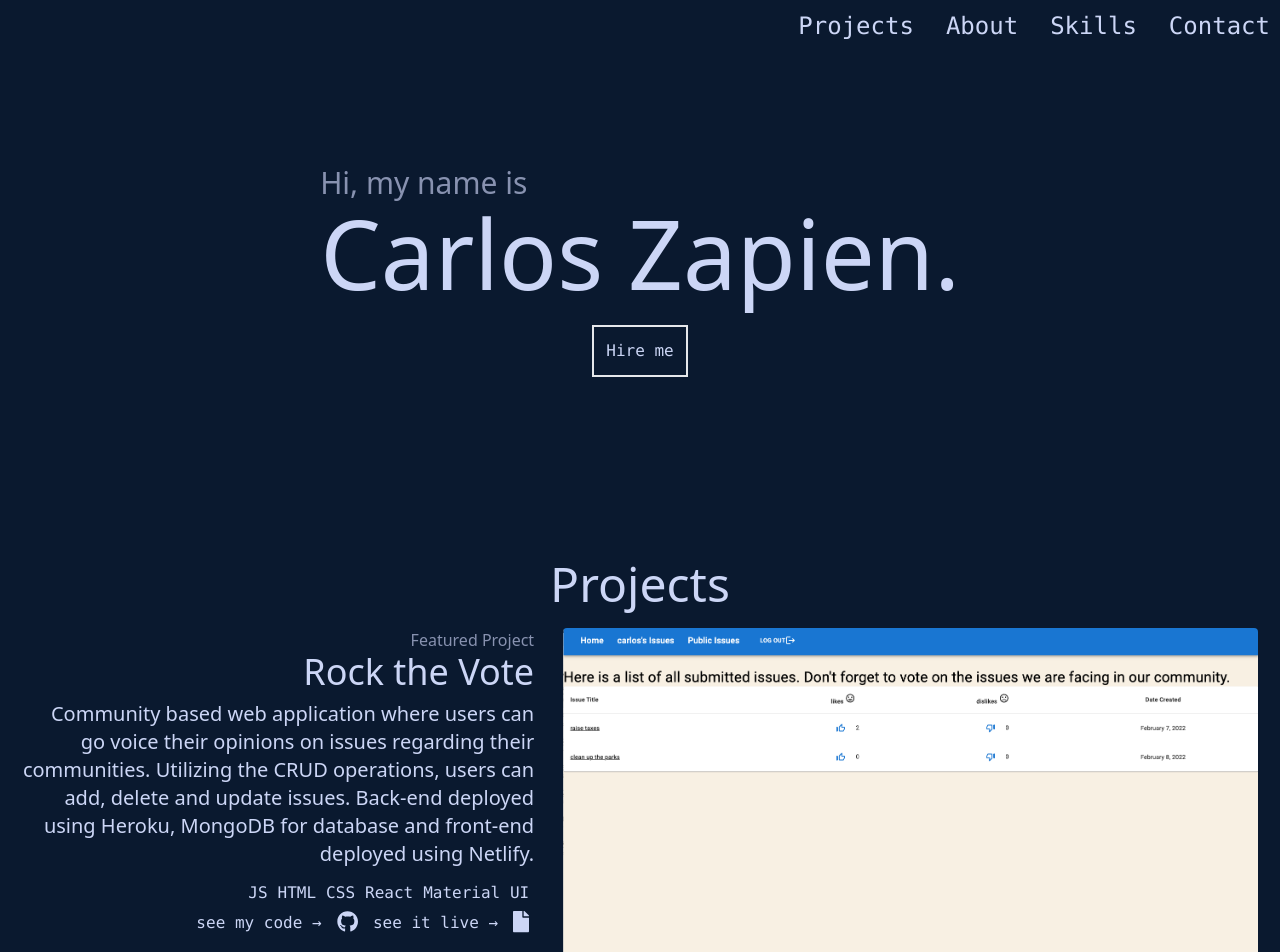
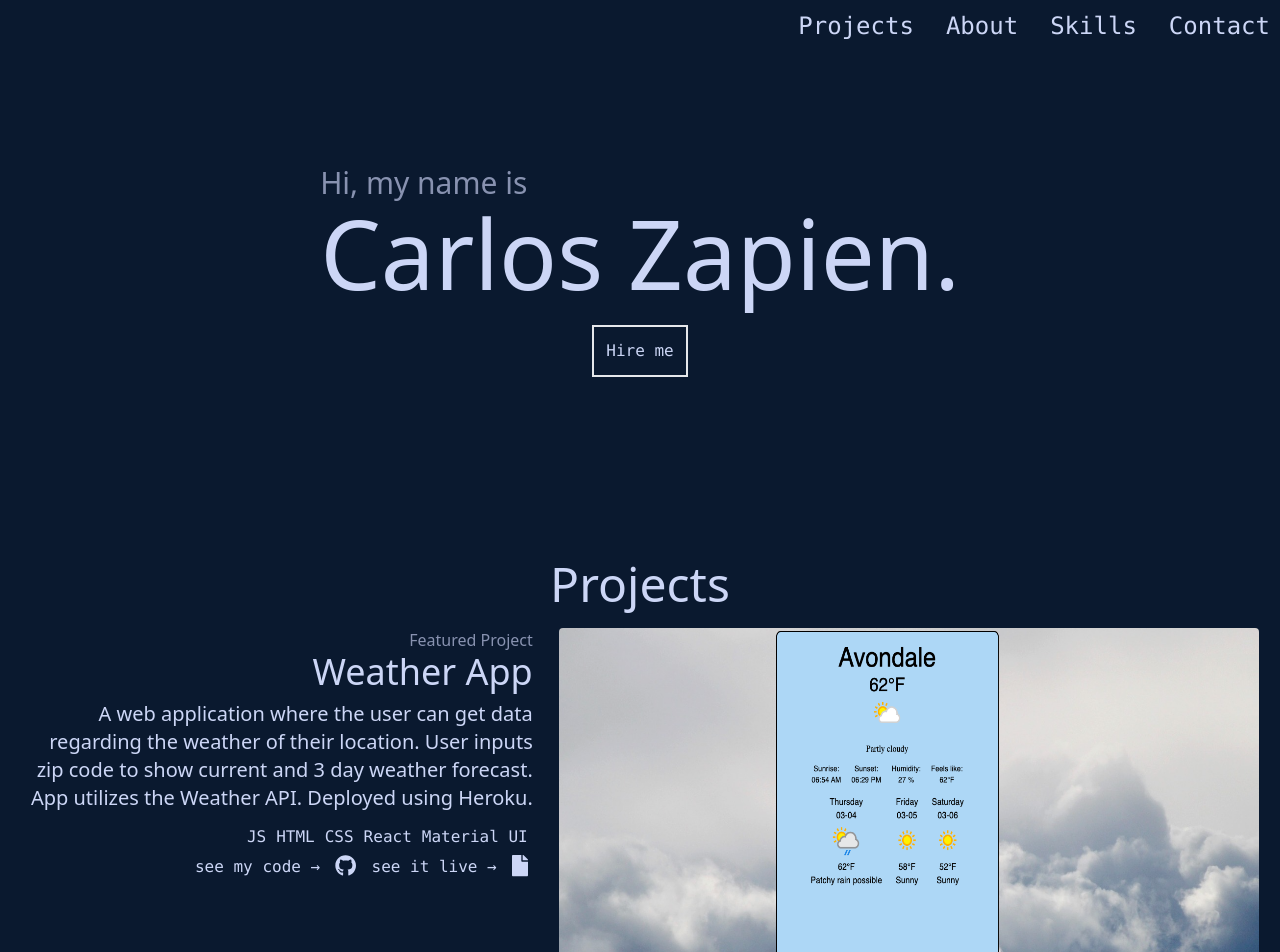
Before and after one commit to cgzapien/carloszapien-portfolio, a React (Create React App) app: page / in a window 1280 px wide. Shown: the top 952 px of the page. Built offline with nearby package versions, Linux system fonts and the light colour scheme.

Commit message:
add weather app project

```diff
--- a/src/components/ProjectOne.js
+++ b/src/components/ProjectOne.js
@@ -1,36 +1,39 @@
 import React from "react";
 import { FontAwesomeIcon } from "@fortawesome/react-fontawesome";
-import workImage from "../media/project.jpg"
+import weather from "../media/weatherapp.png"
 import { faGithub } from "@fortawesome/free-brands-svg-icons";
 import { faFile } from "@fortawesome/free-solid-svg-icons";
 
-export default function ProjectOne() {
+export default function ProjectTwo() {
   return (
-    <div id="project-one" className="h-max p-5 lg:flex lg:justify-evenly ">
-      <div className=" w-fit m-0 md:max-w-6xl hidden md:flex" id="projectimage">
-        <a href="https://github.com/cgzapien"><img src={workImage} alt="workimage" className="rounded-[4px] h-96 hover:opacity-50 hover:cursor-pointer lg:w-fit"></img></a>
-      </div>
-      <div id="project-content" className="  w-fit text-right">
+    <div id="projectTwo" className="h-max p-5 lg:flex lg:justify-evenly">
+      <div id="project-content" className="  w-fit text-right lg:mr-[25px]">
         <p className=" text-base text-[#8892b0]">Featured Project</p>
-        <h1 className=" text-4xl">Rock the Vote</h1>
+        <h1 className=" text-4xl">Weather App</h1>
         <div className=" py-2 w-fit ">
-          <p className=" max-w-lg break-normal xl:text-xl ">Lorem ipsum dolor sit amet, consectetur adipiscing elit, sed do eiusmod tempor incididunt ut labore et dolore magna aliqua. Ut enim ad minim veniam, quis nostrud exercitation ullamco laboris nisi ut aliquip ex ea commodo consequat. Duis aute irure dolor in reprehenderit in voluptate velit esse cillum dolore eu fugiat nulla pariatur. Excepteur sint occaecat cupidatat non proident, sunt in culpa qui officia deserunt mollit anim id est laborum.</p>
+          <p className=" max-w-lg break-normal xl:text-xl ">A web application where the user can get data regarding the weather of their location. User inputs zip code to show current and 3 day weather forecast. App utilizes the Weather API. Deployed using Heroku.</p>
         </div>
         <ul className="flex font-mono justify-end">
           <li className=" p-[5px]">JS</li>
           <li className=" p-[5px]">HTML</li>
           <li className=" p-[5px]">CSS</li>
+          <li className=" p-[5px]">React</li>
+          <li className=" p-[5px]">Material UI</li>
         </ul>
-        <div className="">
-          <a className=" p-[5px] hover:text-[#64ffda]" href="https://github.com/cgzapien" target="_blank" rel="noreferrer">
-            <span className=" p-[5px] font-mono hover:text-[#64ffda] hover:cursor-pointer">see my code &#8594;</span>
+        <div>
+          <a className=" p-[5px] hover:text-[#64ffda]" href="https://github.com/cgzapien/weatherapp" target="_blank" rel="noreferrer">
+          <span className=" p-[5px] font-mono hover:text-[#64ffda] hover:cursor-pointer">see my code &#8594;</span>
           </a>
-          <a className=" p-[5px] hover:text-[#64ffda]" href="https://github.com/cgzapien" target="_blank" rel="noreferrer"><FontAwesomeIcon size="lg" icon={faGithub} /></a>
-          <a className=" p-[5px] hover:text-[#64ffda]" href="https://github.com/cgzapien" target="_blank" rel="noreferrer">
+          <a className=" p-[5px] hover:text-[#64ffda]" href="https://github.com/cgzapien/weatherapp" target="_blank" rel="noreferrer"><FontAwesomeIcon size="lg" icon={faGithub} /></a>
+          <a className=" p-[5px] hover:text-[#64ffda]" href="https://checkyourweatherapp.herokuapp.com/" target="_blank" rel="noreferrer">
           <span className=" p-[5px] font-mono hover:text-[#64ffda] hover:cursor-pointer">see it live &#8594;</span>
           </a>
-          <a className=" p-[5px] hover:text-[#64ffda]" href="https://github.com/cgzapien" target="_blank" rel="noreferrer"><FontAwesomeIcon size="lg" icon={faFile}/></a>
+          <a className=" p-[5px] hover:text-[#64ffda]" href="https://checkyourweatherapp.herokuapp.com/" target="_blank" rel="noreferrer"><FontAwesomeIcon size="lg" icon={faFile}/></a>
         </div>
+      </div>
+      <br/>
+      <div className=" w-[700px] m-0 hidden md:flex" id="projectimage">
+        <a href="https://checkyourweatherapp.herokuapp.com/" target="_blank" rel="noreferrer"><img src={weather} alt="workimage" className="h-96 hover:opacity-50 w-fit hover:cursor-pointer rounded-[4px]"></img></a>
       </div>
     </div>
   )
--- a/src/components/ProjectTwo.js
+++ b/src/components/ProjectTwo.js
@@ -11,7 +11,7 @@ export default function ProjectTwo() {
         <p className=" text-base text-[#8892b0]">Featured Project</p>
         <h1 className=" text-4xl">Rock the Vote</h1>
         <div className=" py-2 w-fit ">
-          <p className=" max-w-lg break-normal xl:text-xl ">Community based web application where users can go voice their opinions on issues regarding their communities. Utilizing the CRUD operations, users can add, delete and update issues. Back-end deployed using Heroku, MongoDB for database and front-end deployed using Netlify.</p>
+          <p className=" max-w-lg break-normal xl:text-xl ">Community based full stack web application where users can go voice their opinions on issues regarding their communities. Utilizing the CRUD operations, users can add, delete and update issues. Back-end deployed using Heroku, MongoDB for database and front-end deployed using Netlify.</p>
         </div>
         <ul className="flex font-mono justify-end">
           <li className=" p-[5px]">JS</li>
--- a/src/components/Projects.js
+++ b/src/components/Projects.js
@@ -1,5 +1,5 @@
 import React from "react";
-// import ProjectOne from "./ProjectOne"
+import ProjectOne from "./ProjectOne"
 import ProjectThree from "./ProjectThree";
 import ProjectTwo from "./ProjectTwo";
 import ProjectFour from "./ProjectFour"
@@ -8,7 +8,7 @@ export default function Projects(){
   return (
     <div className=" relative h-max" id="projects">
       <h1 className="text-5xl text-center" id="thingsIBuilt">Projects</h1>
-      {/* <ProjectOne /> */}
+      <ProjectOne />
       <ProjectTwo />
       <ProjectThree />
       <ProjectFour />
```
Also changed, not shown: src/media/weatherapp.png (added).
